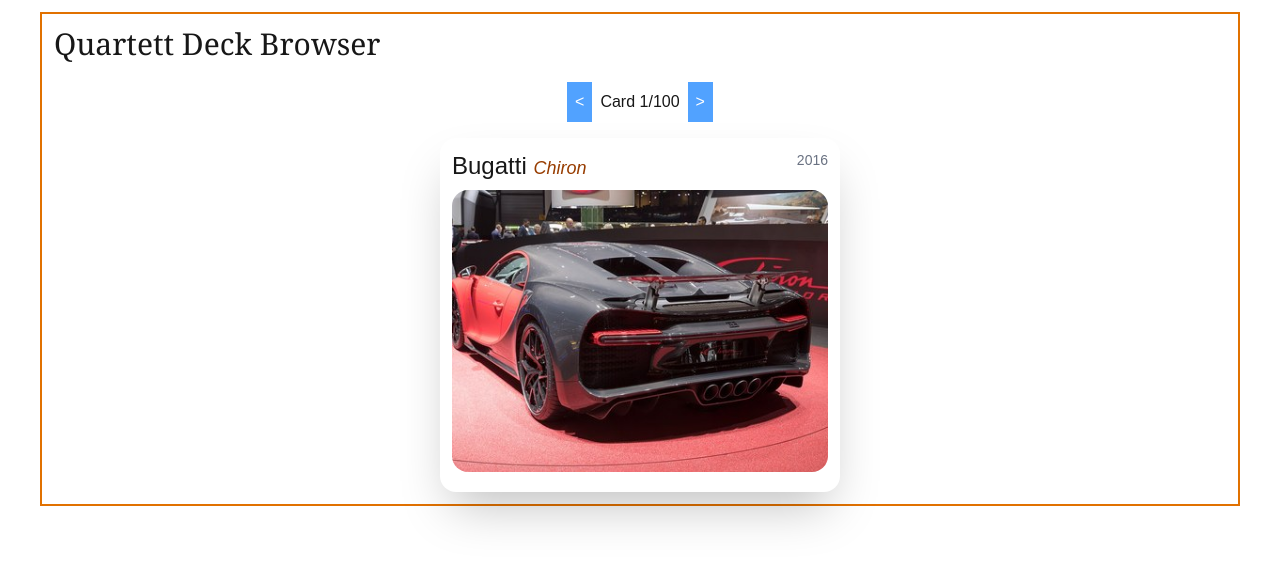
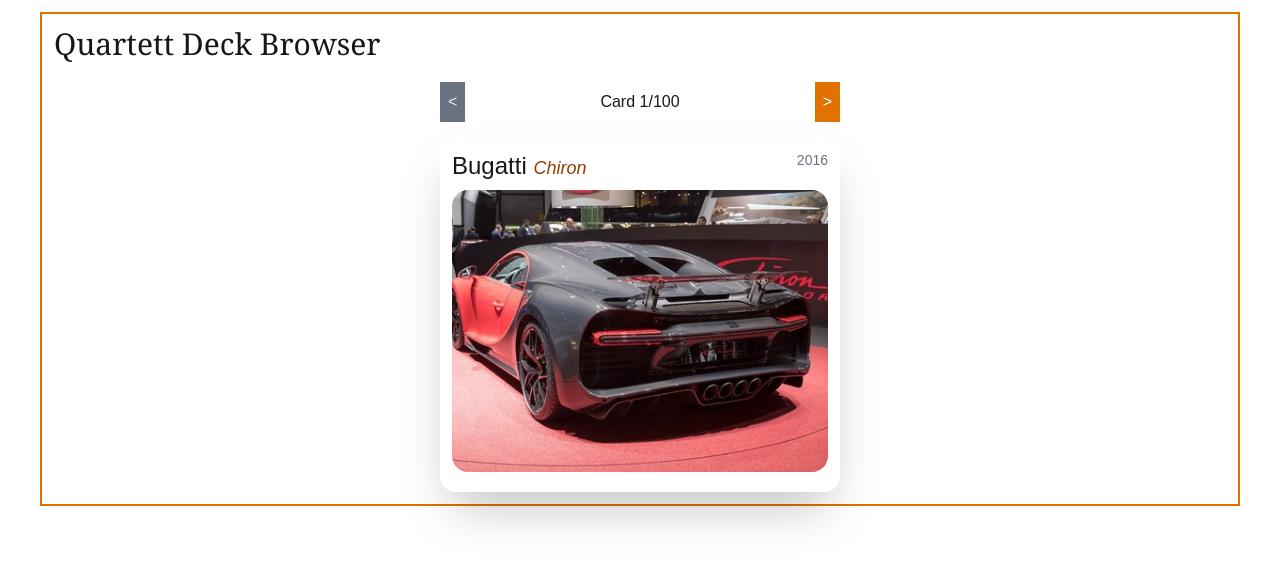
Before and after one commit to Dynalon/synonym-preparation, a Next.js app: page /quartett in a window 1280 px wide. Shown: the top 564 px of the page. Built offline with nearby package versions, Linux system fonts and the light colour scheme.

Commit message:
Style card browser navigation

```diff
--- a/app/quartett/page.tsx
+++ b/app/quartett/page.tsx
@@ -4,6 +4,9 @@
 import carDatabase from "./data/cars.json"
 
 const NUM_CARDS = carDatabase.cards.length
+
+const buttonClass =
+  "flex items-center bg-amber-600 hover:bg-amber-400 disabled:bg-gray-500 disabled:text-gray-200 p-2 text-white"
 
 export default function QuartettDeck() {
   const [selectedCard, setSelectedCard] = useState(1)
@@ -15,14 +18,14 @@
     <div className="w-full">
       <h1 className="text-3xl mb-5 font-serif">Quartett Deck Browser</h1>
       <div className="w-full flex flex-col gap-4 items-center">
-        <div className="text-md flex justify-between items-center gap-2">
-          <button onClick={dec} className="flex items-center bg-blue-400 p-2 text-white">
+        <div className="w-[400px] text-md flex justify-between items-center gap-2">
+          <button disabled={selectedCard === 1} onClick={dec} className={buttonClass}>
             {"<"}
           </button>
           <span>
             Card {selectedCard}/{NUM_CARDS}
           </span>
-          <button onClick={inc} className="flex items-center bg-blue-400 p-2 text-white">
+          <button disabled={selectedCard === 100} onClick={inc} className={buttonClass}>
             {">"}
           </button>
         </div>
```
